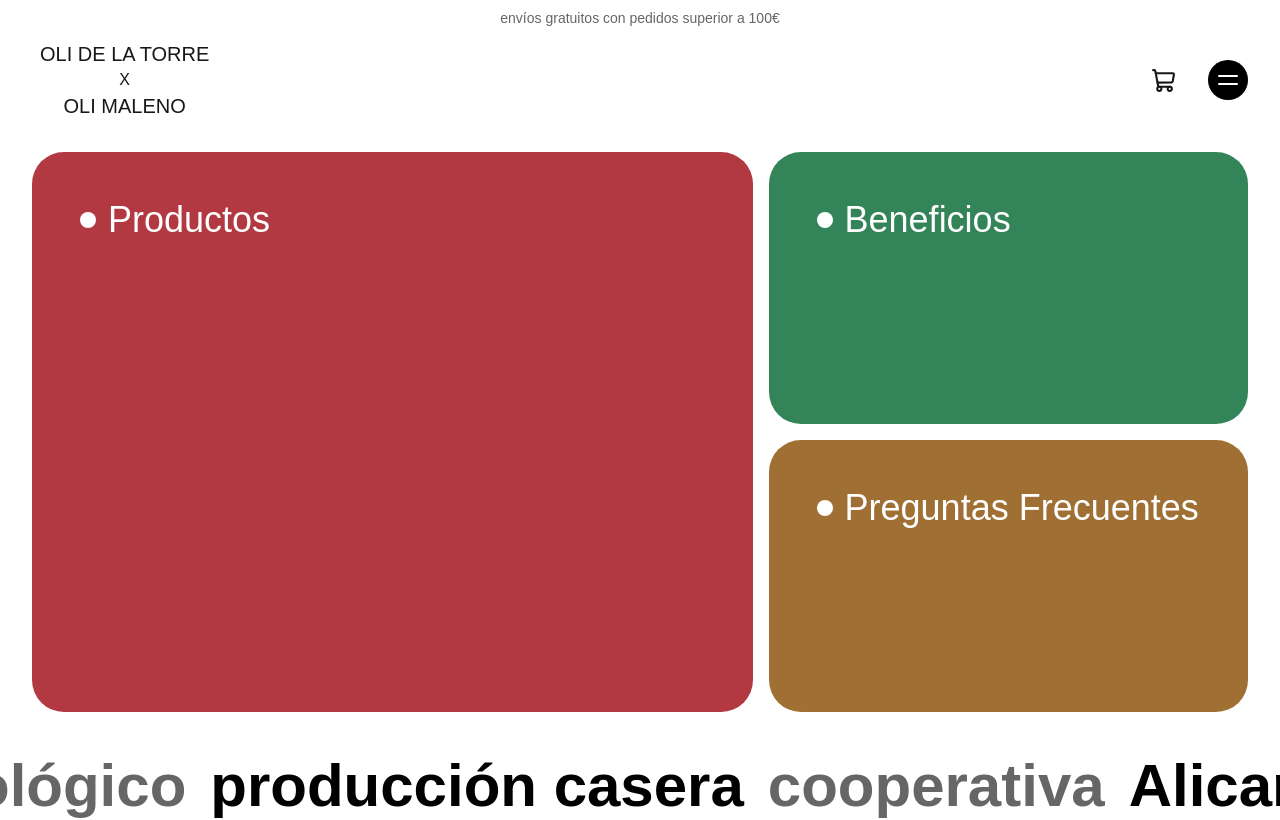
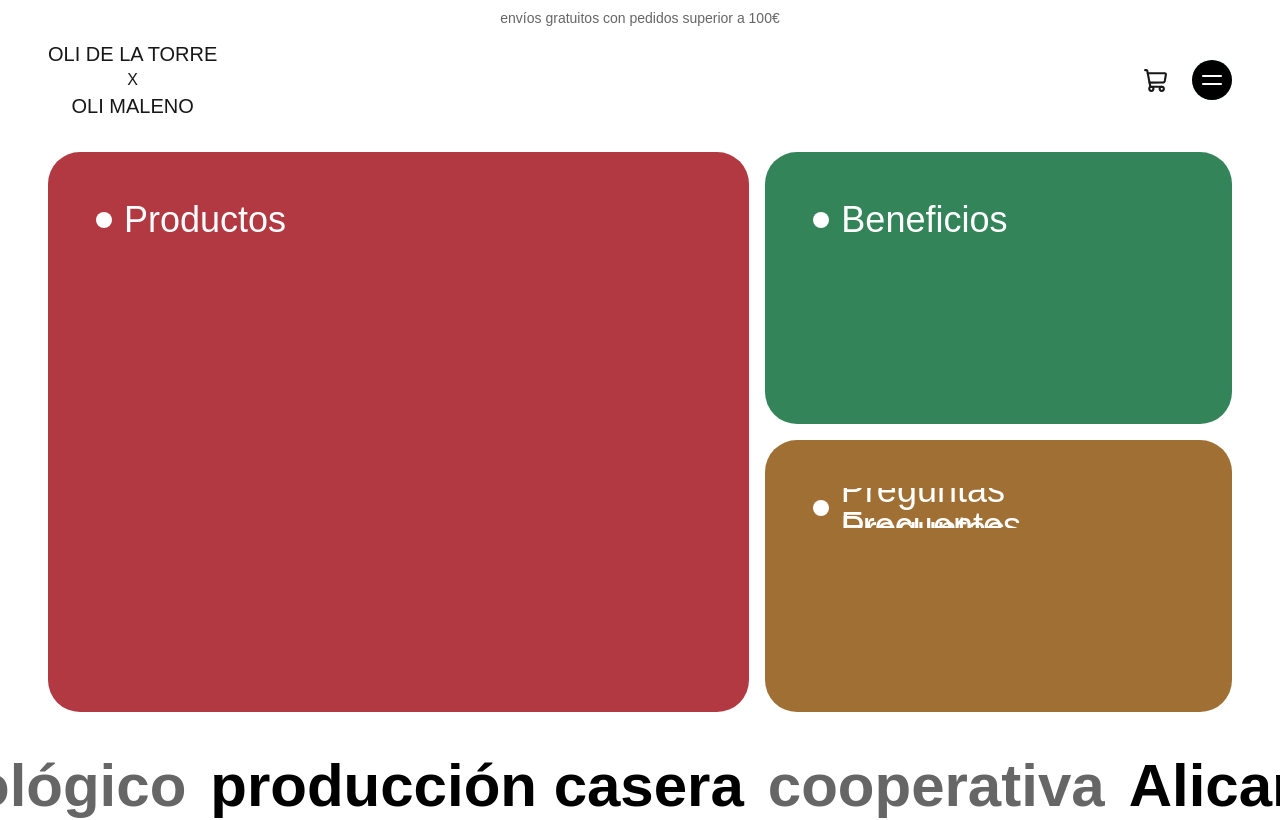
Before and after one commit to JaumeEsquerdo/oli-de-la-torre, a Next.js app in the folder oli-maleno/: page / in a window 1280 px wide. Shown: the top 820 px of the page. Built offline with nearby package versions, Linux system fonts and the light colour scheme; no server answers.

Commit message:
ajustar margenes generales del header y hero

```diff
--- a/oli-maleno/app/components/Menu.tsx
+++ b/oli-maleno/app/components/Menu.tsx
@@ -41,7 +41,7 @@ export const Menu = () => {
     }, [isAnimate, setIsAnimate]);
 
     return (
-        <div ref={MenuRef} className="fixed right-8 top-10 md:right-8 md:top-15 z-50">
+        <div ref={MenuRef} className="fixed right-8 top-10 md:right-12 md:top-15 z-50">
             <motion.div variants={variants} animate={isAnimate ? "open" : 'closed'} initial='closed'
                 className="relative  bg-green-200 rounded-4xl">
 
--- a/oli-maleno/app/page.tsx
+++ b/oli-maleno/app/page.tsx
@@ -18,7 +18,7 @@ export default function Home() {
   return (
     <div className="flex flex-col flex-1 items-center justify-center bg-white overflow-hidden">
       <span className="absolute top-2 left-1/2 -translate-x-1/2 text-sm text-[#666]">envíos gratuitos con pedidos superior a 100€</span>
-      <header className="flex justify-between pt-10 pl-10 pr-26 w-full relative items-center">
+      <header className="flex justify-between pt-10 pl-12 pr-28 w-full relative items-center">
         <div className="flex flex-col items-center">
           <span className="text-xl">OLI DE LA TORRE</span>
           <span className="font-light">X</span>
@@ -34,7 +34,7 @@ export default function Home() {
       <main className="flex flex-col gap-8 flex-1 pt-8 w-full">
 
         {/* HERO con nav en contenedores */}
-        <div className="flex flex-col md:flex-row md:mx-8 md:gap-4 items-center ">
+        <div className="flex flex-col md:flex-row md:mx-12 md:gap-4 items-center ">
           <Hero />
         </div>
         <InfiniteMarquee />
```
